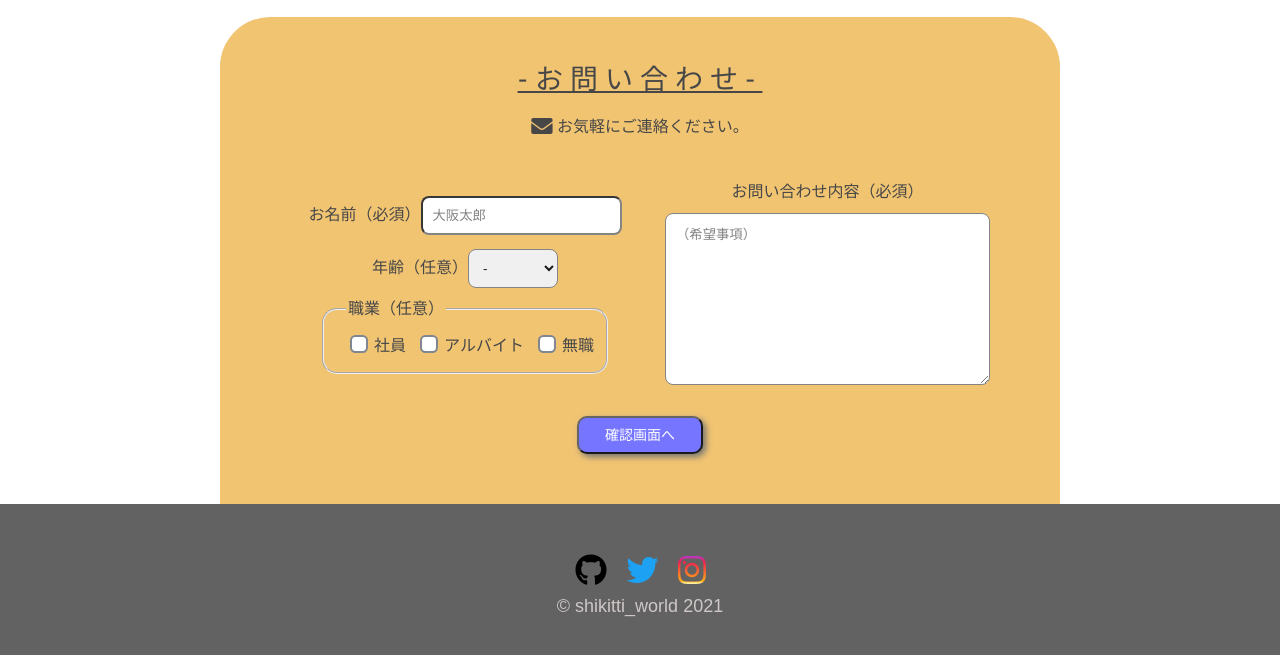
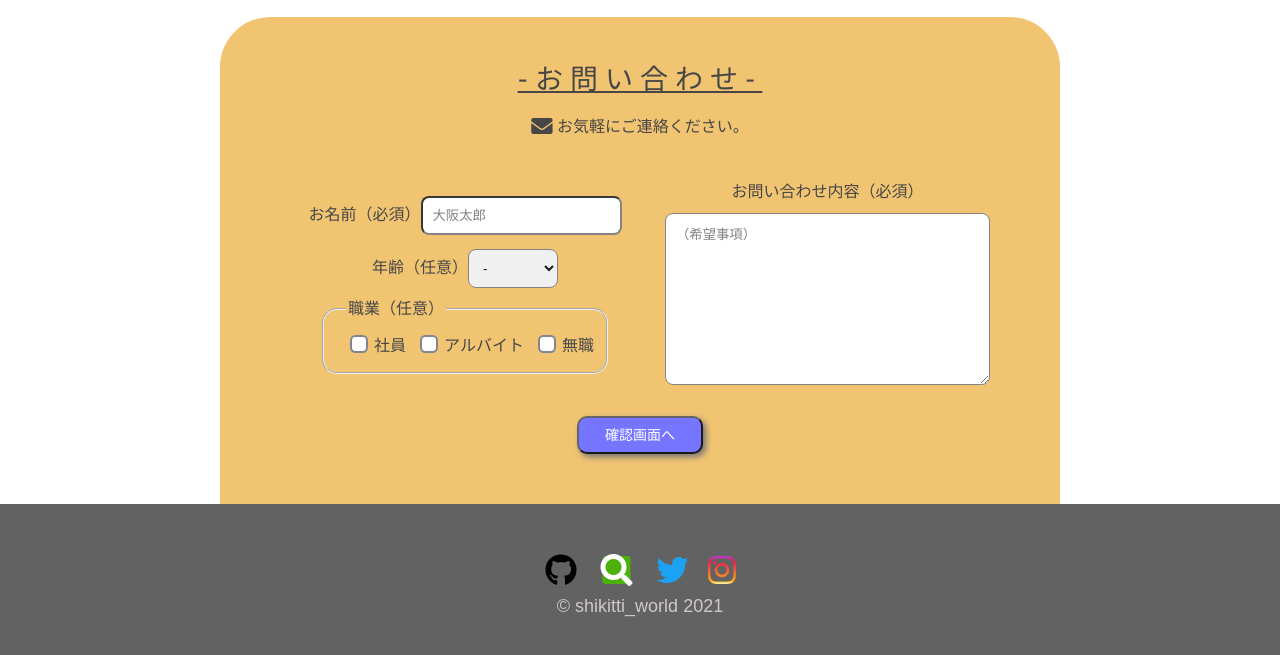
Before and after one commit to naniwanoshikin/hello_shikitti, a plain HTML site: page public/index.html in a window 1280 px wide. Shown: the part 3428-4083 px from the top of the page. Drawn offline with nearby package versions, Linux system fonts and the light colour scheme.

Commit message:
qiita_icon

```diff
--- a/public/index.html
+++ b/public/index.html
@@ -360,6 +360,24 @@
             </span>
           </a>
         </li>
+        <!-- qiita -->
+        <li>
+          <a
+            href="https://qiita.com/power_of_shikin"
+            target="_blank"
+            rel="noreferrer noopener"
+          >
+            <span
+              class="faa-parent fa-stack animated-hover faa-tada"
+              style="color: #4cb10d"
+            >
+              <!-- ■ -->
+              <i class="fa fa-square fa-stack-2x"></i>
+              <!-- ◯\ -->
+              <i class="fa fa-search fa-stack-1x fa-inverse fa-2x"></i>
+            </span>
+          </a>
+        </li>
         <li>
           <a
             class="share"
@@ -383,6 +401,7 @@
             </span>
           </a>
         </li>
+        <!-- Youtube -->
         <!-- <li>
         <a href="https://www.youtube.com/channel/UCyydUwy-0x2Tc-FcCWBQncw?view_as=subscriber" target="_blank"
           rel="noreferrer noopener">
--- a/public/src/css/styles.scss
+++ b/public/src/css/styles.scss
@@ -201,10 +201,6 @@ footer {
         // .fa-youtube {
         //   color: red;
         // }
-        &:hover {
-          transition: 2s;
-          opacity: 0.5;
-        }
       }
     }
   }
```
Also changed, not shown: public/src/css/styles.css.
